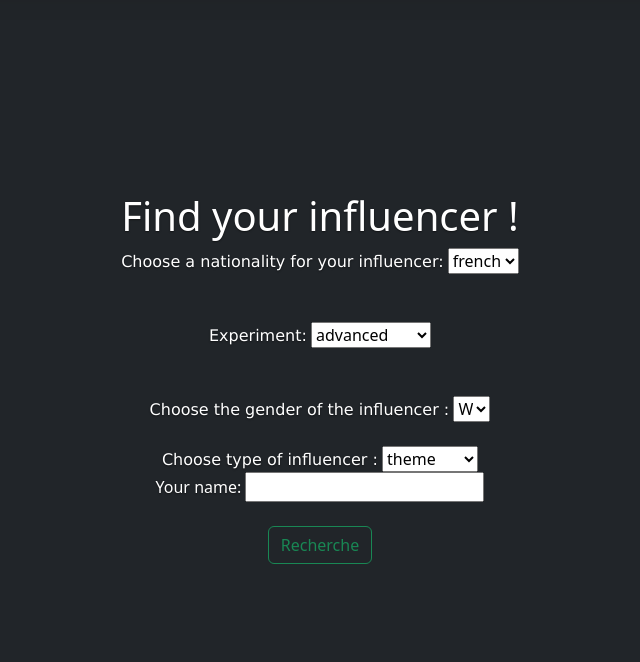
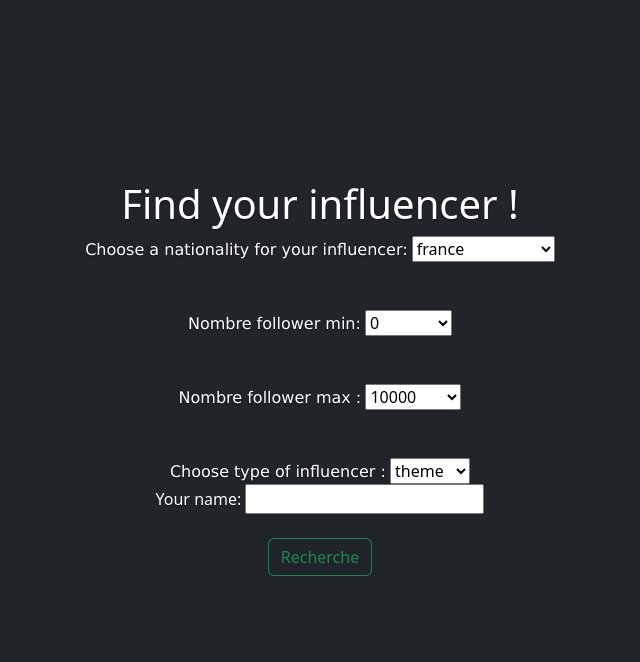
Before and after one commit to layiane/huntfluencer, a Django app: page /trouver_mon_influenceur/forms in a window 1280 px wide. Shown: the part 52-714 px from the top of the page, without its empty margins (320-960 px from the left). Run offline with Django 4.2, Linux system fonts and the light colour scheme; data comes from the database, SQL or seed files in the repository; some libraries are stand-ins or nearby versions.

Commit message:
add research feature v2(selenium)

```diff
--- a/huntfluencer/polls/templates/forms.html
+++ b/huntfluencer/polls/templates/forms.html
@@ -107,22 +107,23 @@
         <br />
         <br />
         <center>
-          <FONT face="Verdana"><label for="model-select">Experiment:</FONT></label>
-          <select name="experience" id="experience" }'>
-            {% for experience in list_xp %}
-            <option>{{experience}}
+          <FONT face="Verdana"><label for="model-select">Nombre follower min:</FONT></label>
+          <select name="follower_min" id="follower_min" >
+            {% for follower_min in list_followers_min %}
+            <option>{{follower_min}}
               {% endfor %}
           </select>
         </center>
         <br />
         <br />
-        <FONT face="Verdana"><label for="model-select">Choose the gender of the influencer :</FONT></label>
-        <select name="gender" id="gender" }'>
-          {% for genre in list_genres %}
-          <option>{{genre}}
+       <center>
+        <FONT face="Verdana"><label for="model-select">Nombre follower max :</FONT></label>
+        <select name="follower_max" id="follower_max" >
+          {% for follower_max in list_followers_max %}
+          <option>{{follower_max}}
             {% endfor %}
         </select>
-        </center>
+      </center>
         <br />
         <br />
         <FONT face="Verdana"><label for="model-select">Choose type of influencer :</FONT></label>
--- a/huntfluencer/polls/views.py
+++ b/huntfluencer/polls/views.py
@@ -4,6 +4,10 @@ from django.shortcuts import render
 from django.http import HttpResponse
 from django.template import loader
 from polls.models import Influenceur
+from bs4 import BeautifulSoup
+import pandas as pd
+import random
+import requests
 
 
 # Create your views here.
@@ -22,35 +26,111 @@ def forms(request):
 
         # return HttpResponse("This is a post request")
 
-    list_themes =  [i[0] for i in list(Influenceur.objects.values_list('theme').distinct())]
-    list_xp =  [i[0] for i in list(Influenceur.objects.values_list('experience').distinct())]
-    list_genres =  [i[0] for i in list(Influenceur.objects.values_list('gender').distinct())]
-    list_nationalites=  [i[0] for i in list(Influenceur.objects.values_list('nationality').distinct())]
+    list_themes =  ["beauty","crypto","gaming","science","lifestyle"]
+    #list_xp =  [i[0] for i in list(Influenceur.objects.values_list('experience').distinct())]
+    #list_genres =  [i[0] for i in list(Influenceur.objects.values_list('gender').distinct())]
+    #list_nationalites=  [i[0] for i in list(Influenceur.objects.values_list('nationality').distinct())]
+    list_nationalites=  ["france","united-states","brazil","japan","united-kingdom"]
+    list_followers_min = [0,10000,500000, 1000000]
+    list_followers_max = [10000,500000, 1000000, 10000000]
     context={
         'list_themes':list_themes,
-        'list_xp':list_xp,
-        'list_genres':list_genres,
+        #'list_xp':list_xp,
+        #'list_genres':list_genres,
         'list_nationalites':list_nationalites,
+        'list_followers_min':list_followers_min,
+        'list_followers_max':list_followers_max,
     }
     return render(request,'forms.html',context)
 
 
 def results_form(request):
     choix_theme=request.POST.get('theme',None)
-    choix_xp=request.POST.get('experience',None)
-    choix_genre=request.POST.get('gender',None)
+    #choix_xp=request.POST.get('experience',None)
+    #choix_genre=request.POST.get('gender',None)
     choix_nationalite=request.POST.get('langue',None)
-    test = request.POST.get('your_name')
-    print(test)
-    print(choix_theme,choix_xp,choix_genre,choix_nationalite)
-    results= Influenceur.objects.filter(gender=choix_genre,nationality=choix_nationalite,theme=choix_theme,experience = choix_xp)
-    print(results)
+    choix_followers_min=request.POST.get('follower_min',None)
+    choix_followers_max=request.POST.get('follower_max',None)
+    print([int(choix_followers_min),choix_followers_max,choix_nationalite,choix_theme])
+    #print(choix_theme,choix_xp,choix_genre,choix_nationalite)
+    #results= Influenceur.objects.filter(gender=choix_genre,nationality=choix_nationalite,theme=choix_theme,experience = choix_xp)
+    results= recup_country_category(choix_nationalite,choix_theme,int(choix_followers_min), int(choix_followers_max))
+    results_2 = results.values.tolist()
+    #print(results)
+    print(results_2)
+    for row in results_2:
+        for i in row:
+            print(i)
     context = {
         'theme' : choix_theme,
-        'xp' : choix_xp,
-        'genre' : choix_genre,
+        #'xp' : choix_xp,
+        #'genre' : choix_genre,
         'nationalite' : choix_nationalite,
-        'results' : results
+        'followers_min':choix_followers_min,
+        'followers_max': choix_followers_max,
+        'results_2' : results
 
     }
     return render(request,'results.html',context)
+
+def text_to_num(liste):
+    d = {
+        'K': 3,
+        'M': 6,
+        'B': 9
+        }
+
+    liste_retour = []
+    for i in liste:
+        if i[-1] in d:
+            num, magnitude = i[:-1], i[-1]
+            liste_retour.append(int(float(num) * 10 ** d[magnitude]))
+        else:
+            liste_retour.append(int(float(i)))
+    return liste_retour
+def recup_country_category(country, category,n,j):
+    #1ere page
+    if country == "united-states":
+        country_name = "United States"
+    elif country == "united-kingdom":
+        country_name = " United Kingdom"
+    else:
+        country_name = country.title()
+    print(country_name)
+    r = requests.get(f"https://hypeauditor.com/top-instagram-{category}-{country}/")
+    soup = BeautifulSoup(r.content)
+    name = [tr.text for tr in soup.find_all(class_="contributor__name-content")]
+    followers = text_to_num([tr.text for tr in soup.find_all(class_="row-cell authentic")])
+    country = [tr.text for tr in soup.find_all(class_="row-cell audience")]
+    like = text_to_num([tr.text for tr in soup.find_all(class_="row-cell engagement")])
+    dataset_1 = pd.DataFrame(
+    {"name": name,
+     "country": country,
+     "followers": followers,
+     "category" : f"{category}",
+     "like_average" : like
+    })
+    print(dataset_1)
+    #2e page
+    r = requests.get(f"https://hypeauditor.com/top-instagram-{category}-{country}/?p=2")
+    soup = BeautifulSoup(r.content)
+    name = [tr.text for tr in soup.find_all(class_="contributor__name-content")]
+    followers = text_to_num([tr.text for tr in soup.find_all(class_="row-cell authentic")])
+    country = [tr.text for tr in soup.find_all(class_="row-cell audience")]
+    like = text_to_num([tr.text for tr in soup.find_all(class_="row-cell engagement")])
+    dataset_2 = pd.DataFrame(
+    {"name": name,
+     "country": country,
+     "followers": followers,
+     "category" : f"{category}",
+     "like_average" : like
+    })
+    print(dataset_2)
+    #fusion
+    dataset = pd.concat([dataset_1,dataset_2])
+    print(dataset)
+    print(f"test: {country_name}")
+    df = dataset[(dataset.followers>n) & (dataset.followers <j) & (dataset.country == country_name)]
+    print(df['country'].value_counts())
+    print(df[df['country'] == country_name])
+    return df.sample(5).sort_values(by=['followers'])
```
Also changed, not shown: huntfluencer/polls/templates/results.html (+8 -12 lines).
